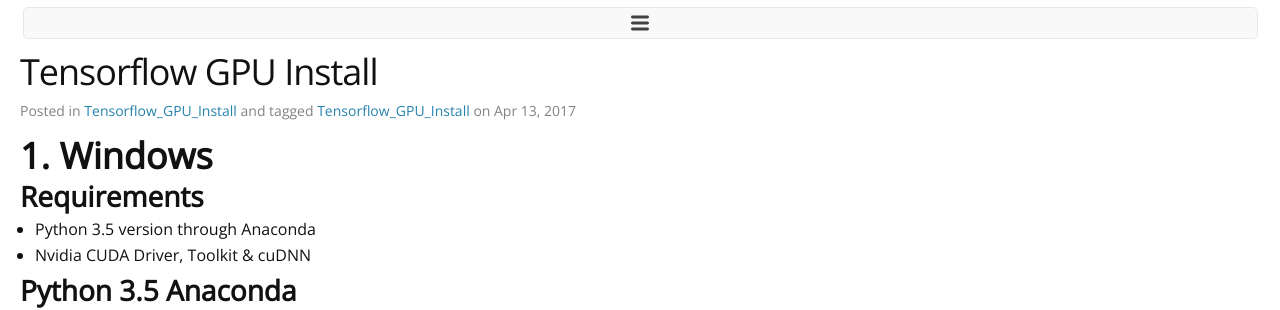
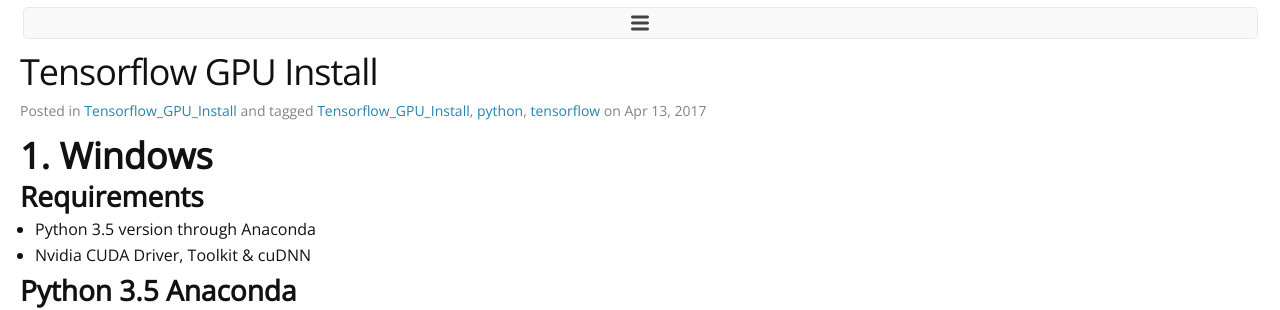
Before and after one commit to wonik/wonikjang.github.io, a Jekyll site: the page built from _posts/2017-04-13-Tensorflow_GPU_Install.md, in a window 1280 px wide and 900 px high. Shown: the part 155-465 px from the top of the window. Built offline with Jekyll 4.4.1, drawn with Linux system fonts in a browser that asks for light colours; nearby versions of some CDN libraries; comment, search, counter and statistics services are not loaded; some of the changed text lies outside the part shown.

Commit message:
Update 2017-04-13-Tensorflow_GPU_Install.md

```diff
--- a/_posts/2017-04-13-Tensorflow_GPU_Install.md
+++ b/_posts/2017-04-13-Tensorflow_GPU_Install.md
@@ -4,7 +4,10 @@
 date:   2017-04-13 7:00:00
 comments: yes
 categories: Tensorflow_GPU_Install
-tags: Tensorflow_GPU_Install
+tags:
+- Tensorflow_GPU_Install
+- python
+- tensorflow
 ---
 
 
```
